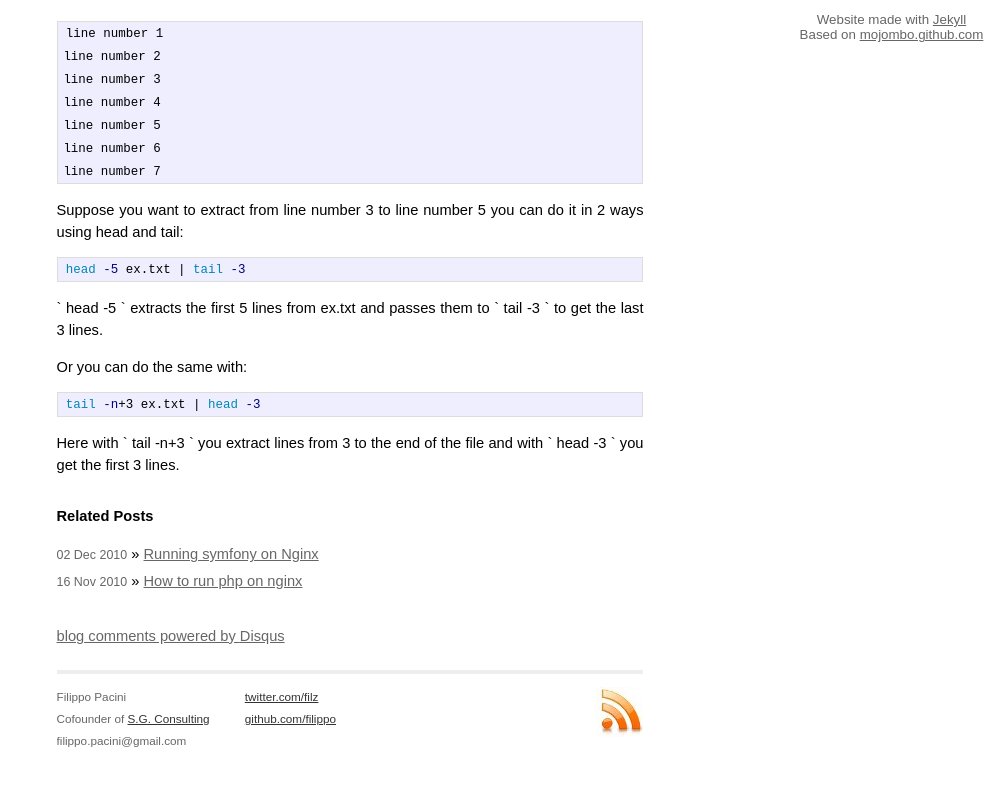
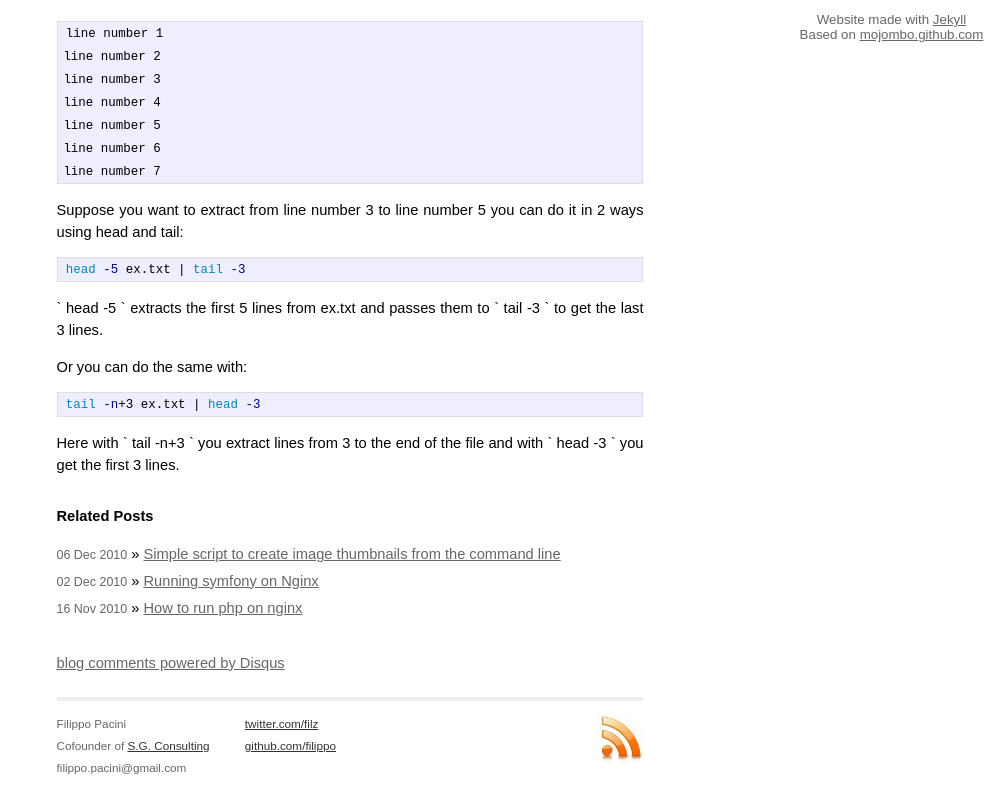
Before and after one commit to filippo/filippo.github.com, a Jekyll site: the page built from _posts/2010-12-03-how-to-extract-a-range-of-lines-from-a-file.md, in a window 1280 px wide, cut to the strip 324-1115 px from the top of the page. Shown: the whole strip, without its empty margins (290-1280 px from the left). Built offline with Jekyll 4.4.1, drawn with Linux system fonts in a browser that asks for light colours; Markdown is read by kramdown in place of the engine named in the settings; comment, search, counter and statistics services are not loaded; before the commit the page ends 1088 px from its top, so only the background shows below that; some of the changed lines change nothing that is shown.

Commit message:
new post: a simple script to create thumbnails from the command line

```diff
--- /dev/null
+++ b/_posts/2010-12-06-creating-images-thumbnails-from-the-command-line.md
@@ -0,0 +1,78 @@
+---
+layout: post
+title: Simple script to create image thumbnails from the command line
+disqus_uid: creating-images-thumbnails-from-the-command-line
+---
+{{ page.title }}
+================
+Every website has one or more photo galleries, so one of the common tasks when building websites is reducing photos to put in photo galleries.
+
+I've built a simple shell script that uses [ImageMagick](http://www.imagemagick.org/script/index.php) to create thumbnails and convert images to RGB. You can [download the script](/stuff/img_resize.sh) in case you find it useful.
+
+Usage example:
+{% highlight sh %}
+$ img_resize.sh imagesdir 650x650 x150
+{% endhighlight %}
+
+The script recurse into iamgesdir looking for images (.png, jpg, .gif, .tiff).
+It then resizes every image so it fits in a box of 650x650. The image is resized only if bigger and aspect ratio is preserved. The new images have a -B (for big) appended at the end of the name, right before the extension.
+The second size, which is optional, tells the script to resize the image to 150 pixels height. Aspect ratio is preserved.
+The new images have a -S (for small) appended at the end of the name, right before the extension.
+
+Here is the complete script:
+{% highlight sh %}
+#/bin/bash
+Usage="Usage: $0 basedir geometry1 [geometry2]"
+
+prhelp() {
+    echo "$Usage
+
+Recursively looks for images inside basedir and resizes them to geometry1 adding -B (for big) to the name before the extension and, optionally, resizes to geometry2 adding -S (for small) before the extension.
+Resizing always keeps aspect ratio.
+If the image is already smaller then geometry the image it's not stretched.
+
+Geometry examples:
+- 150x170 resizes the image to fit in a rectangle of width 150 pixels and height 170 pixels.
+- 150     resizes image to a width of 150 pixels.
+- x150    resizes image to en height of 150 pixels.
+ "
+}
+
+convert_name() {
+    local full_name=$1
+    local small_or_big=$2
+    #split name into base and extension
+    local base_dir=$(dirname $full_name)
+    local base_name=$(basename $full_name)
+    local name=$(echo "$base_name" | cut -d'.' -f1)
+    local ext=$(echo "$base_name" | cut -d'.' -f2)
+    echo "$base_dir/$name$small_or_big.$ext"
+}
+
+thumb() {
+    local in_file=$1
+    local out_file=$2
+    local geometry=$3
+    $(convert -colorspace RGB -strip -thumbnail $geometry\> $in_file $out_file)
+}
+
+if [ $# -le 1 ]; then
+    prhelp
+    exit 1
+fi
+
+#read input parameters
+basedir=$1
+geo_big=$2
+geo_small=$3
+
+for i in $(find $basedir -iname *.jpg -o -iname *.jpeg -o -iname *.png -o -iname *.gif -o -iname *.tiff); do
+    echo "Resizing $i"
+    if [ -n "$geo_small" ]; then
+	small_name=$(convert_name $i '-S');
+	$(thumb $i $small_name $geo_small);
+    fi
+    big_name=$(convert_name $i '-B');
+    $(thumb $i $big_name $geo_big);
+done;
+{% endhighlight %}
--- a/css/screen.css
+++ b/css/screen.css
@@ -171,6 +171,7 @@
     border: 1px solid #ddd;
     background-color: #eef;
     padding: 0 .4em;
+    overflow-x: auto;
   }
 
   #post ul,
```
